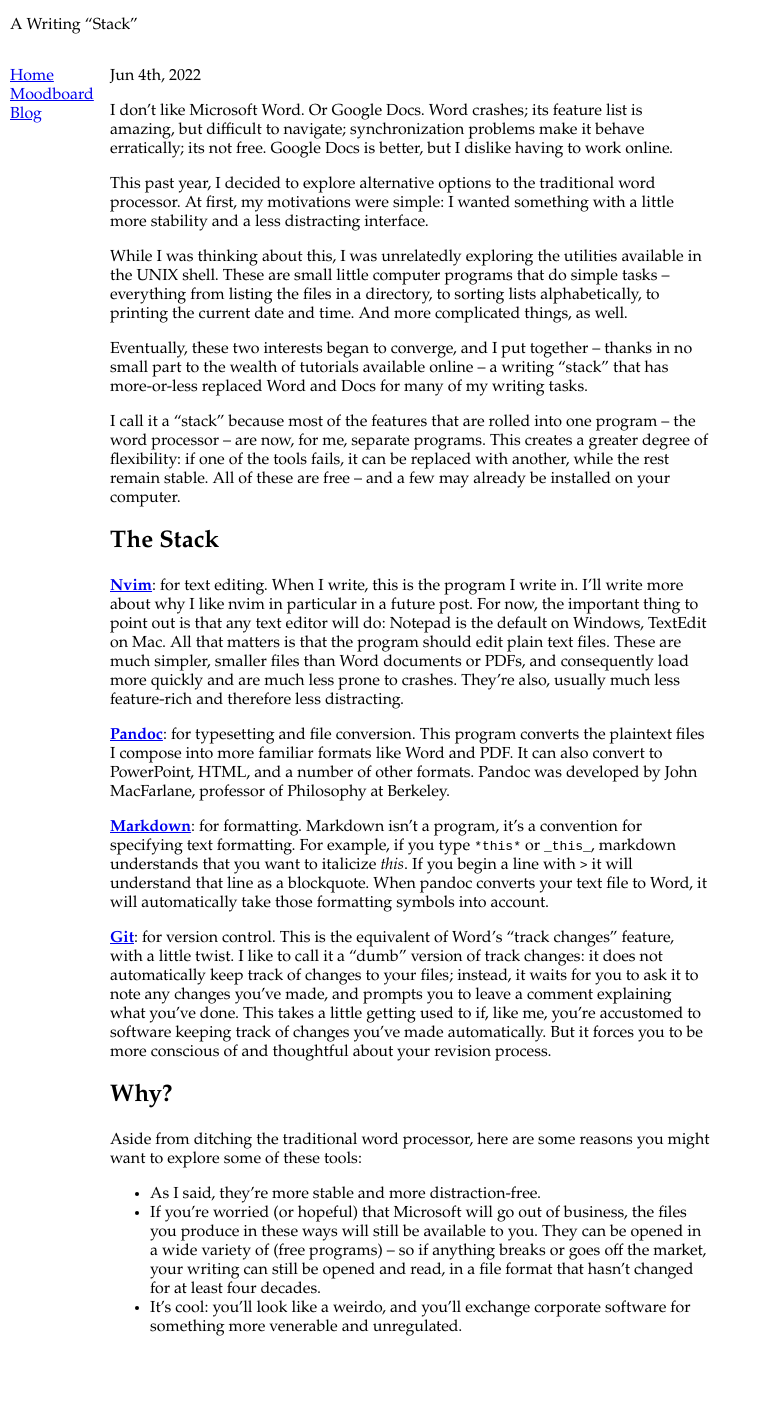
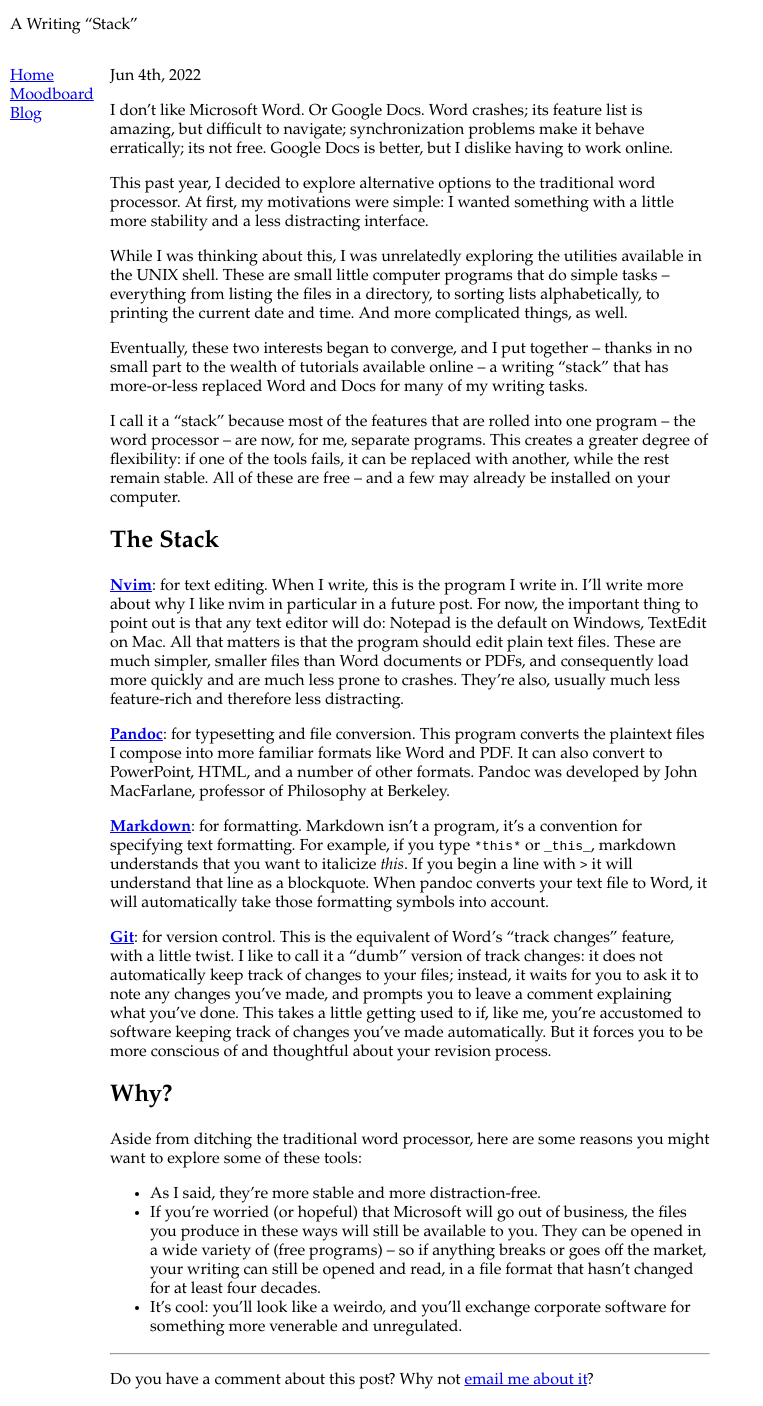
Before and after one commit to cpif/cpif.github.io, a Jekyll site: the page built from _posts/2022-06-04-writing-software.md, in a window 1280 px wide. Shown: the whole page, without its empty margins (0-763 px from the left). Built offline with Jekyll 4.4.1, drawn with Linux system fonts in a browser that asks for light colours; before the commit the page ends 1353 px from its top, so only the background shows below that.

Commit message:
added email footer

```diff
--- /dev/null
+++ b/_includes/footer.html
@@ -0,0 +1,4 @@
+<hr>
+<p>Do you have a comment about this post? Why not
+<a href="mailto:cpif@protonmail.com?subject=cpif.cyou: {{ page.title }}">email me about it</a>?
+</p>
--- a/_layouts/posts.html
+++ b/_layouts/posts.html
@@ -4,3 +4,4 @@ layout: default
 
 <p>{{ page.date | date_to_string: "ordinal", "US" }}</p>
 {{ content }}
+{% include footer.html %}
```
